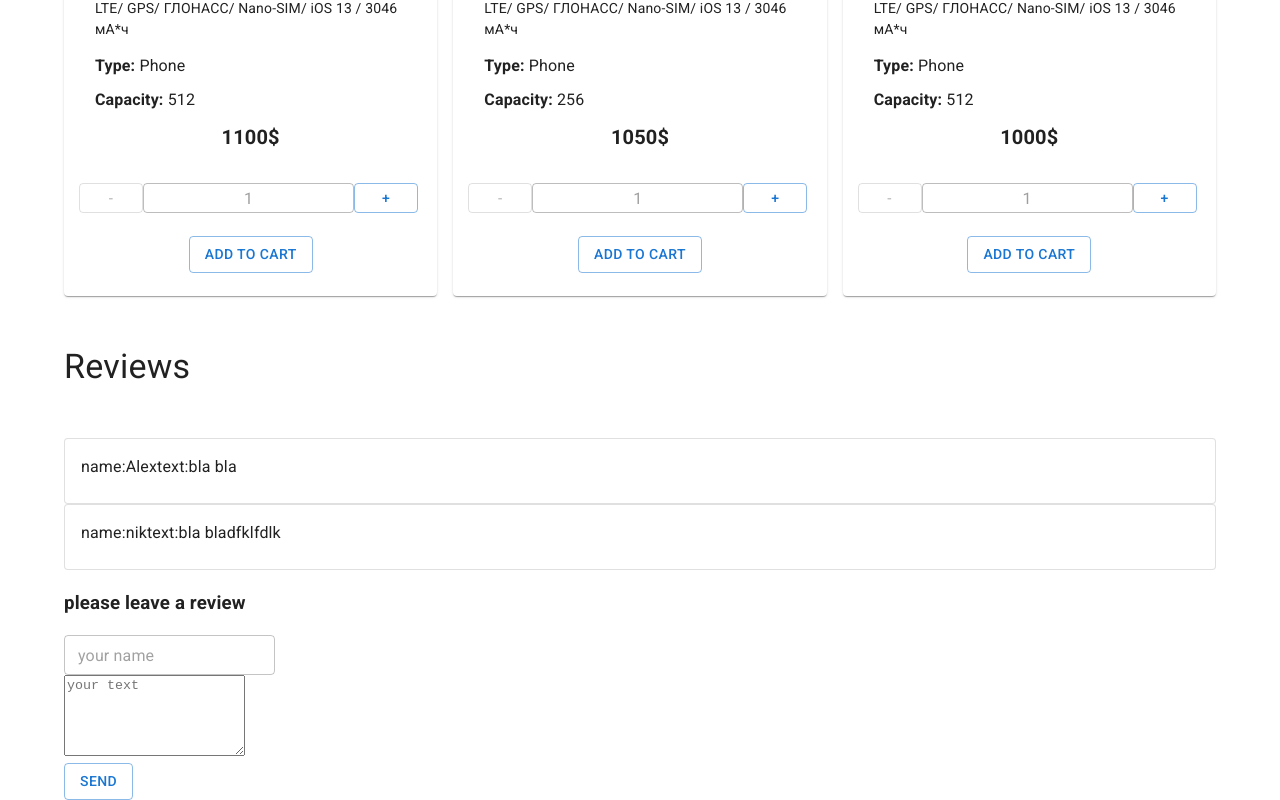
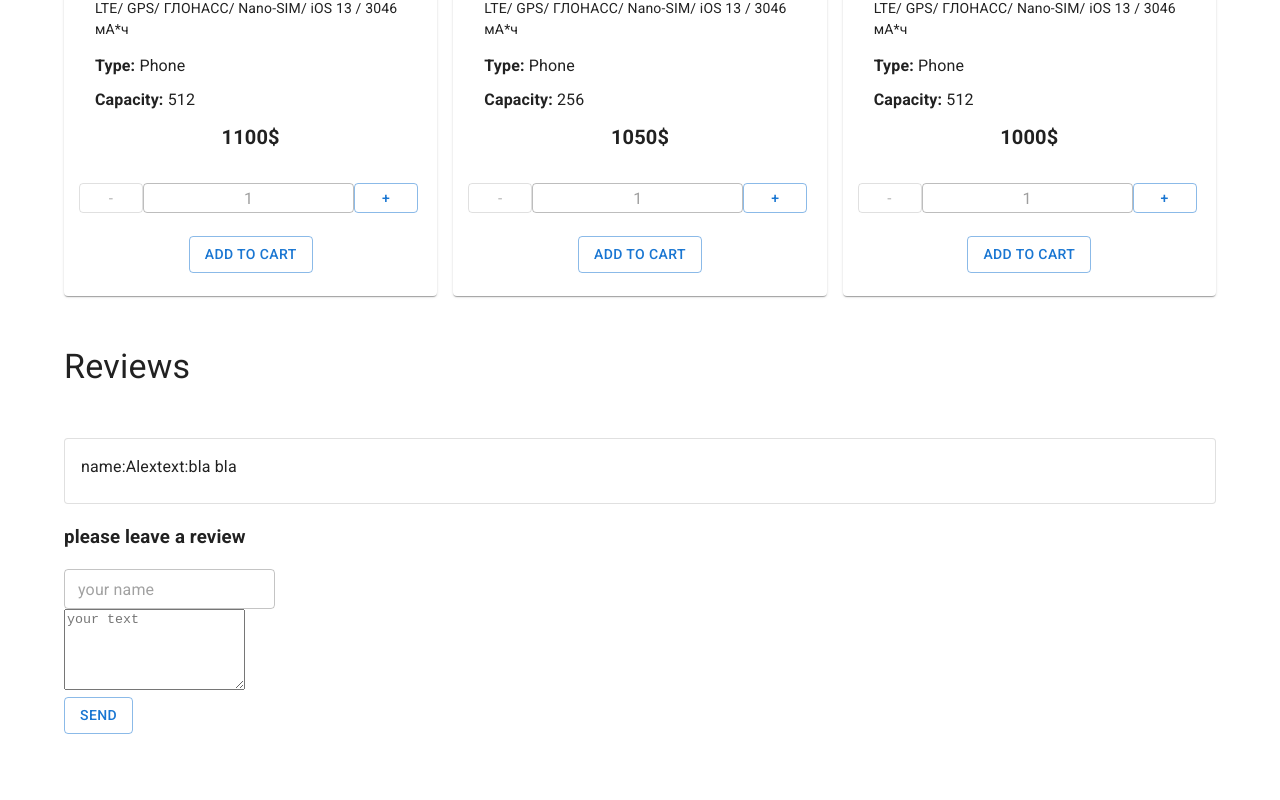
Before and after one commit to NikitOS-1/shop-project, a React (Create React App) app: page / in a window 1280 px wide. Shown: the part 1356-2156 px from the top of the page. After the commit the page ends 2090 px from the top, so only its background shows below. Built offline with nearby package versions, Linux system fonts and the light colour scheme.

Commit message:
comleat logit comnt

```diff
--- a/src/components/Reviews/Reviews.tsx
+++ b/src/components/Reviews/Reviews.tsx
@@ -21,12 +21,7 @@ const Reviews = (props: Props) => {
       name: "Alex",
       text: "bla bla",
     },
-    {
-      name: "nik",
-      text: "bla bladfklfdlk",
-    },
   ];
-
   const [reviews, setReviews] = useState<Review[]>(arrReviews);
   const [newReview, setNewReview] = useState<Review>({
     name: "",
```
